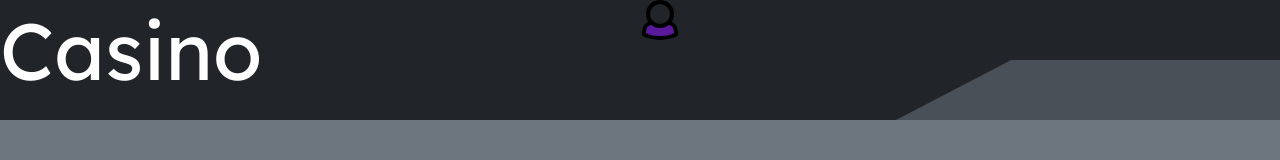
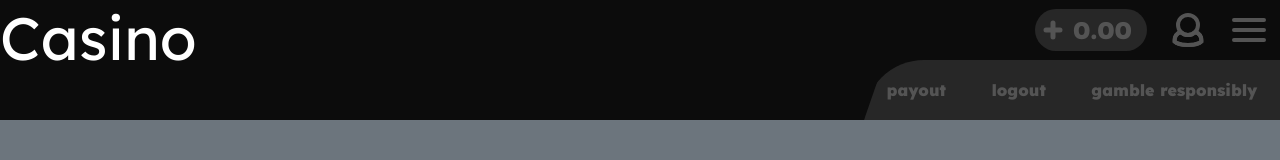
Before and after one commit to xrookless/projektNaChwirota, a plain HTML site: page index.html in a window 1280 px wide. Drawn offline with Linux system fonts and the light colour scheme.

Commit message:
zrobiony header bez dokonczonego nava i bez loga

```diff
--- a/index.html
+++ b/index.html
@@ -1,5 +1,6 @@
 <!DOCTYPE html>
 <html lang="en">
+
 <head>
     <meta charset="UTF-8">
     <meta name="viewport" content="width=device-width, initial-scale=1.0">
@@ -10,6 +11,7 @@
     <link rel="preconnect" href="https://fonts.gstatic.com" crossorigin>
     <link href="https://fonts.googleapis.com/css2?family=Lexend:wght@100..900&display=swap" rel="stylesheet">
 </head>
+
 <body>
     <header>
         <div class="leftContainer">
@@ -18,10 +20,31 @@
         <div class="rightContainer">
             <div class="accountbar">
 
-            <div><img src="user.svg" height="40px"></div>
+                <div class="balance">
+                    <svg width="24" height="24" viewBox="0 0 24 24" xmlns="http://www.w3.org/2000/svg"
+                        fill="none" stroke="rgb(123,44,191)" ; stroke-width="5" stroke-linecap="round"
+                        stroke-linejoin="round">
+                        <path d="M5 12H19M12 5V19" />
+                    </svg>&nbsp;0.00
+                </div>
+                <svg viewBox="0 0 24 24" xmlns="http://www.w3.org/2000/svg" width="40" height="40" fill="none" stroke-width="2.4">
+                    <path d="M16.29,13.19a6,6,0,0,1-8.58,0A5,5,0,0,0,4,18v1s2,2,8,2,8-2,8-2V18a5,5,0,0,0-3.71-4.81Z" />
+                    <path d="M7.46,13.26A5,5,0,0,0,4,18v1s2,2,8,2,8-2,8-2V18a5,5,0,0,0-3.51-4.75" />
+                    <circle cx="12" cy="9" r="6" />
+                </svg>
+                <svg viewBox="0 0 24 24" xmlns="http://www.w3.org/2000/svg" width="40" height="40">
+                    <path d="M3 12H21M3 18H21M3 6H21" stroke-linecap="round" stroke-linejoin="round" stroke-width="2.4" />
+                </svg>
+
+
 
             </div>
             <nav>
+                <p>payout</p>
+                <p>logout</p>
+                <p>gamble responsibly</p>
+
+
 
             </nav>
         </div>
@@ -40,4 +63,5 @@
         <div class="info"></div>
     </footer>
 </body>
+
 </html>
--- a/style.css
+++ b/style.css
@@ -4,11 +4,13 @@ body {
     height: 100%;
     background-color: #6c757d;
     font-family: "Lexend", sans-serif;
+    color: #545454;
 }
+
 header {
     width: 100vw;
     height: 7.5vh;
-    background-color: #212529;
+    background-color: #0c0c0c;
     position: absolute;
     display: flex;
     transition-duration: 0.5s;
@@ -19,39 +21,77 @@ header {
 header:hover {
     height: 15vh;
 }
-header:hover .logo {
-    font-size: 10vh;
 
-}
 .leftContainer {
     width: 50vw;
 
 }
+
 .rightContainer {
     width: 50vw;
 
 
 }
+
 .logo {
+    display: flex;
+    align-items: center;
     color: white;
     font-size: 7.5vh;
     transition-duration: 0.5s;
 }
+
 .accountbar {
     height: 7.5vh;
-    width: 60%;
+    width: 40%;
+    float: right;
     display: flex;
-    justify-content: space-between;
+    justify-content: space-around;
+    align-items: center;
 
 
 }
+
 nav {
     height: 7.5vh;
-    width: 60%;
+    width: 65%;
     float: right;
-    background-color: #495057;
-
+    border-top-left-radius: 600px;
+    background-color: #272727;
     -webkit-clip-path: polygon(0 0, 0 0%, 100% 100%, 100% 25%, 75% 0);
-  clip-path: polygon(30% 0, 0 100%, 100% 100%, 100% 25%, 100% 0);
+    clip-path: polygon(5% 0, 0 100%, 100% 100%, 100% 25%, 100% 0);
+    transition-duration: 0.5s;
+    display: flex;
+    justify-content: space-around;
+    align-items: center;
+    font-weight: 900;
 
 }
+
+svg {
+    stroke: #545454;
+    transition-duration: 0.5s;
+    cursor: pointer;
+}
+
+svg:hover {
+    stroke: rgb(123, 44, 191);
+    stroke: linear-gradient(90deg, rgba(123, 44, 191, 1) 0%, rgba(60, 9, 108, 1) 100%, rgba(16, 0, 43, 1) 100%);
+
+}
+p:hover{
+    color: rgb(123,44,191);
+   color: linear-gradient(90deg, rgba(123,44,191,1) 0%, rgba(60,9,108,1) 100%, rgba(16,0,43,1) 100%);
+    cursor: pointer;
+}
+.balance {
+    font-size: 3vh;
+    font-weight: 900;
+    background-color: #272727;
+    padding: 6px;
+    border-radius: 40px;
+    min-width: 100px;
+    display: flex;
+    align-items: center;
+
+}
```
Also changed, not shown: user.svg (deleted). Lines whose indentation alone changed are shown as unchanged.
